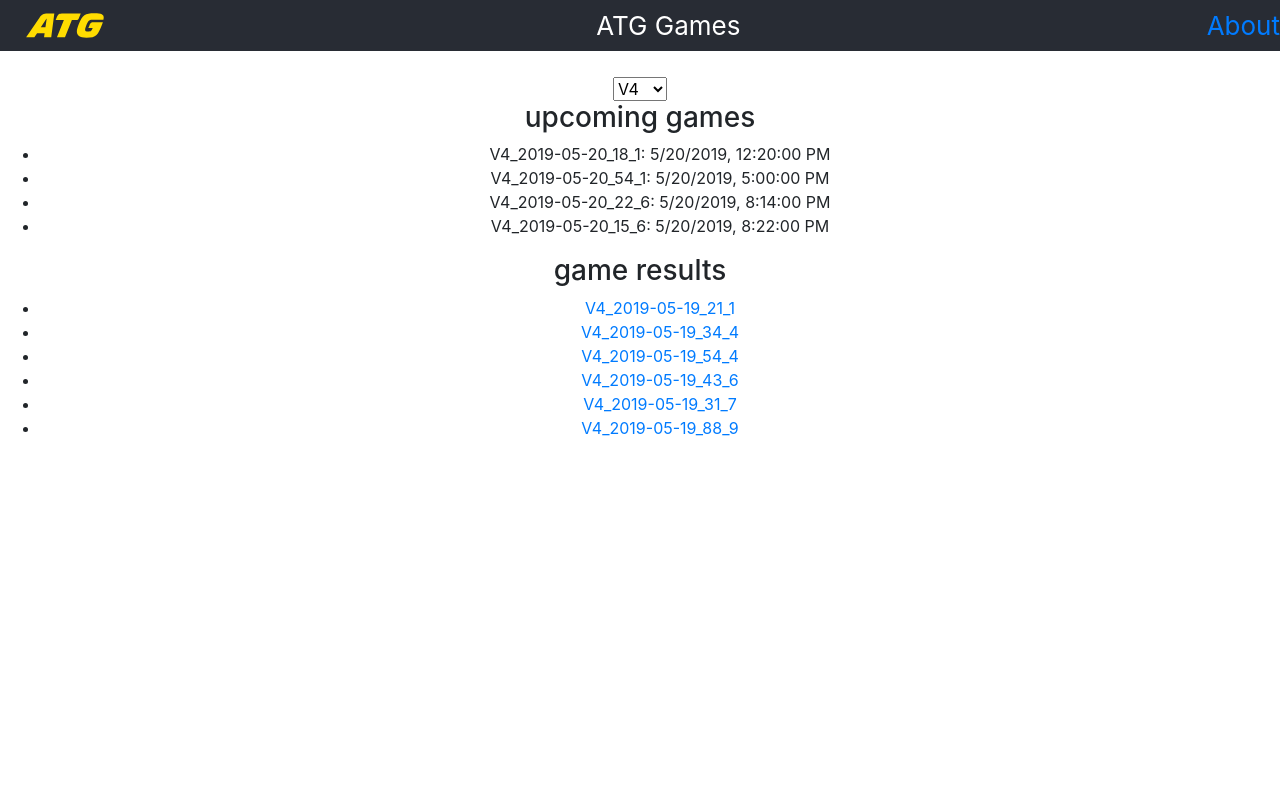
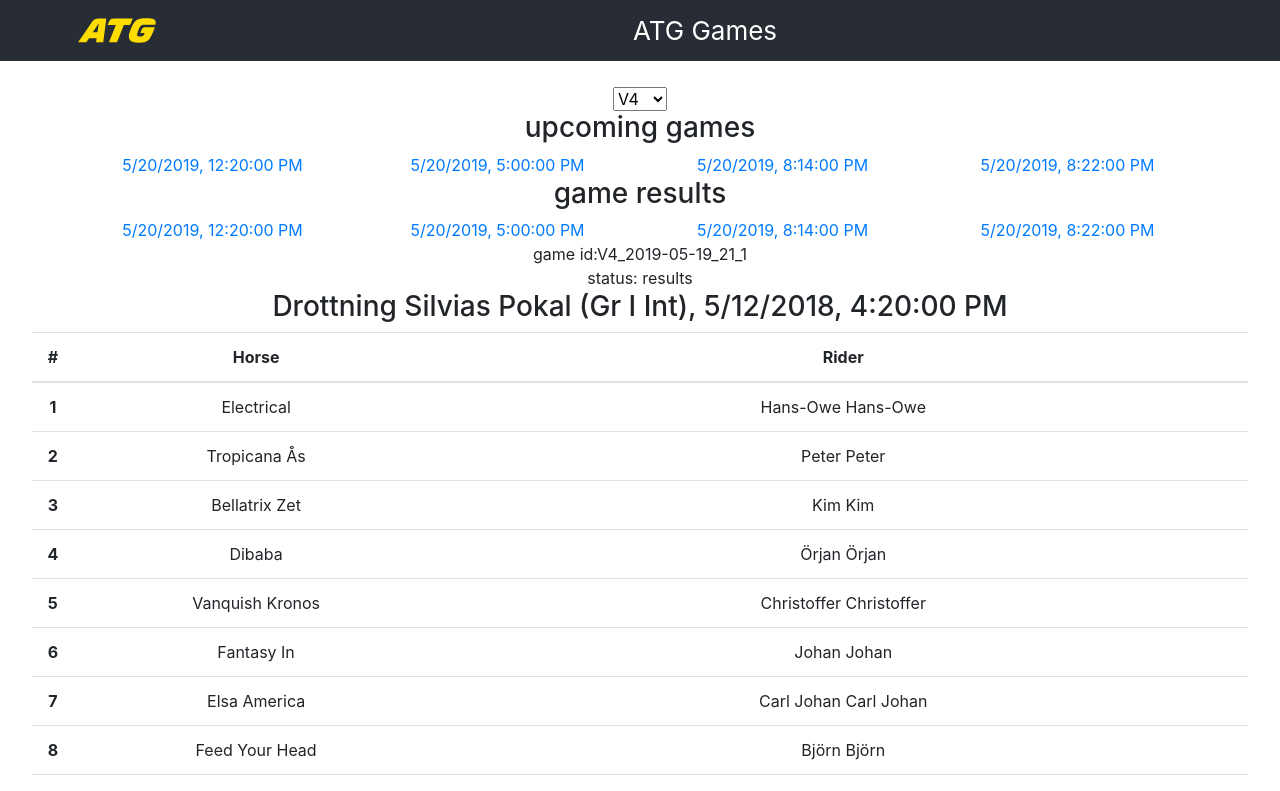
Before and after one commit to yuri-ivanov/racing-game-frontend, a React (Create React App) app: page /games/V4_2019-05-19_21_1 in a window 1280 px wide. Shown: the top 791 px of the page. Built offline with nearby package versions, Linux system fonts and the light colour scheme.

Commit message:
update styles, refactor file names

```diff
--- a/src/App.css
+++ b/src/App.css
@@ -11,6 +11,11 @@
   font-size: calc(10px + 2vmin);
   color: white;
   margin-bottom: 1em;
+  padding: 0.2em 2em;
+}
+
+.App main{
+  padding: 0em 2em;
 }
 
 .logo{
--- a/src/App.tsx
+++ b/src/App.tsx
@@ -3,10 +3,8 @@
 import { BrowserRouter as Router, Link, Route, RouteComponentProps } from 'react-router-dom'
 import logo from './atg.svg';
 import './App.css';
-import './gameListComponent';
-import GameListComponent from './gameListComponent';
-import GameComponent from './game';
-import { func } from 'prop-types';
+import './game/gameListComponent';
+import GameListComponent from './game/gameListComponent';
 
 type TParams = { id: string };
 
@@ -26,13 +24,11 @@
         <header className="App-header">
           <img src={logo} alt="logo" className="logo"/>
           <span className="title">ATG Games</span>
-          <Link to={'/about'}>About</Link>
         </header>
-        <GameListComponent  greeting="test" />
+        <main>
+          <GameListComponent  greeting="test" />
+        </main>
       </div>
-      <main>
-        <Route path="/about" exact component={about} />
-      </main>
     </Router>
   );
 }
--- a/src/GameDataSource.ts
+++ /dev/null
@@ -1,106 +0,0 @@
-import PRODUCTS_V4 from './json-mock/products-v4';
-import GAME_V75_2018_05_12_6_5 from './json-mock/game';
-
-export enum GameType{
-    V75 = "V75",
-    V65 = "V65",
-    V64 = "V64",
-    V4  = "V4"
-}
-
-export interface Games{
-    betType: string,
-    upcoming: Array<GameInfo>,
-    results: Array<GameInfo>
-}
-
-export interface GameInfo{
-    id: string,
-    startTime: Date
-}
-
-export interface Game{
-    id: string,
-    races: Array<Race>,
-    status: string
-}
-
-export interface Race{
-    date: Date,
-    name: string,
-    scheduledStartTime: Date,
-    starts: Array<RaceStart>
-}
-
-export interface RaceStart {
-    number: number,
-    driver: PersonName,
-    horse: Horse
-}
-
-export interface Horse {
-    name: string,
-    trainer: PersonName,
-    pedigree: {
-        father: {
-            name: string
-        }
-    }
-}
-
-export interface PersonName {
-    firstName: string,
-    lastName: string
-}
-
-export class GameDataSource{
-
-    static useMock: boolean = true;
-
-
-    static jsonToGames(jsonObj: any): Games {
-        const upcoming = (jsonObj.upcoming)? jsonObj.upcoming.map((gameInfo:any) => this.jsonToGameInfo(gameInfo)): [];
-        const results  = (jsonObj.results )? jsonObj.results.map( (gameInfo:any) => this.jsonToGameInfo(gameInfo)): [];
-        let obj = Object.assign({}, jsonObj, {upcoming: upcoming, results: results}) as Games;
-        return obj;
-    }
-
-    static jsonToGameInfo(jsonObj: any): GameInfo {
-        return Object.assign({}, jsonObj, {startTime: (jsonObj.startTime)?new Date(jsonObj.startTime):null}) as GameInfo;
-    }
-
-    static jsonToGame(jsonObj: any): Game {
-        const races = (jsonObj.races)? jsonObj.races.map((race:any) => this.jsonToRace(race)): [];
-        return Object.assign({}, jsonObj, {races: races});
-    }
-
-    static jsonToRace(jsonObj: any): Race {
-        return Object.assign({}, jsonObj,
-            {date: new Date(jsonObj.date), scheduledStartTime: new Date(jsonObj.scheduledStartTime)});
-    }
-
-    public static getGames(type: GameType): Promise<Games>{
-        if(this.useMock){
-            return new Promise<Games>((resolve, reject) => {
-                console.log('get mock games for ', type, PRODUCTS_V4);
-                resolve(this.jsonToGames(PRODUCTS_V4));
-            });
-        }
-        return fetch('/services/racinginfo/v1/api/products/'+type)
-            .then(response => this.jsonToGames(response.json()) );
-    }
-
-    public static getGame(id: string): Promise<Game>{
-        if(this.useMock){
-            return new Promise<Game>((resolve, reject) => {
-                console.log('get mock game for ', id, GAME_V75_2018_05_12_6_5);
-                const game = this.jsonToGame(GAME_V75_2018_05_12_6_5)
-                game.id = id;
-                resolve( game );
-            });
-        }
-        return fetch('/services/racinginfo/v1/api/games/'+id)
-            .then(response => this.jsonToGame(response.json()) );
-    }
-
-}
--- /dev/null
+++ b/src/game/atgDomainObjects.ts
@@ -0,0 +1,51 @@
+export enum GameType{
+    V75 = "V75",
+    V65 = "V65",
+    V64 = "V64",
+    V4  = "V4"
+}
+
+export interface Games{
+    betType: string,
+    upcoming: Array<GameInfo>,
+    results: Array<GameInfo>
+}
+
+export interface GameInfo{
+    id: string,
+    startTime: Date
+}
+
+export interface Game{
+    id: string,
+    races: Array<Race>,
+    status: string
+}
+
+export interface Race{
+    date: Date,
+    name: string,
+    scheduledStartTime: Date,
+    starts: Array<RaceStart>
+}
+
+export interface RaceStart {
+    number: number,
+    driver: PersonName,
+    horse: Horse
+}
+
+export interface Horse {
+    name: string,
+    trainer: PersonName,
+    pedigree: {
+        father: {
+            name: string
+        }
+    }
+}
+
+export interface PersonName {
+    firstName: string,
+    lastName: string
+}
--- /dev/null
+++ b/src/game/game.css
@@ -0,0 +1,7 @@
+table.race th:first-child{
+    width: 1em;
+}
+
+table.race th:nth-child(2){
+    width: 30%;
+}
--- a/src/game.tsx
+++ b/src/game/gameComponent.tsx
@@ -1,15 +1,17 @@
 import React from 'react';
-import {Game, GameDataSource} from './GameDataSource';
+import './game.css';
+import GameDataSource from './gameDataSource';
+import * as atg from './atgDomainObjects';
 import { RouteComponentProps } from 'react-router-dom';
 import { resolve } from 'dns';
-import { reject } from 'q';
+import { reject, race } from 'q';
 
 interface GameProps extends RouteComponentProps<any> {
 }
 
 interface GameComponentState{
     loading: boolean;
-    game: Game | null
+    game: atg.Game | null
 }
 
 export class GameComponent extends React.Component<GameProps, GameComponentState> {
@@ -19,8 +21,12 @@
         this.state = {game: null, loading: false};
     }
 
+    componentDidMount(){
+        const {params} = this.props.match;
+        this.loadGame(params.id);
+    }
 
-    loadGame(gameId:string):Promise<Game> {
+    loadGame(gameId:string):Promise<atg.Game> {
         if(this.state.loading){
             console.log('loading game is in progress');
             return new Promise((resolve, reject) => {
@@ -34,8 +40,15 @@
                 return jsonData;});
     }
 
+    renderRaceStarts(starts: Array<atg.RaceStart>){
+        let startsHtml = starts.map(raceStart => (<tr key={raceStart.number}><th>{raceStart.number}</th><td>{raceStart.horse.name}</td><td>{raceStart.driver.firstName} {raceStart.driver.firstName}</td></tr>));
+        return (<table className="table race">
+            <thead><tr><th scope="col">#</th><th scope="col">Horse</th><th scope="col">Rider</th></tr></thead>
+            <tbody>{startsHtml}</tbody>
+        </table>);
+    }
+
     render() {
-        const {params} = this.props.match;
         if(this.state.loading){
             return (<div>Loading...</div>);
         }
@@ -44,7 +57,11 @@
             return null;
         }
         const game = this.state.game;
-        const races = game.races.map(r => <div key={r.name+r.date.toLocaleDateString()}>{r.name}, {r.scheduledStartTime.toLocaleString()}</div>);
+        const races = game.races.map(r =>
+            <div key={r.name+r.date.toLocaleDateString()}>
+                <h3>{r.name}, {r.scheduledStartTime.toLocaleString()}</h3>
+                {this.renderRaceStarts(r.starts)}
+            </div>);
         return (
         <div>
             <div>game id:{game.id}</div>
--- /dev/null
+++ b/src/game/gameDataSource.ts
@@ -0,0 +1,54 @@
+import PRODUCTS_V4 from '../json-mock/products-v4';
+import GAME_V75_2018_05_12_6_5 from '../json-mock/game';
+import * as atg from './atgDomainObjects';
+
+export default class GameDataSource{
+
+    static useMock: boolean = true;
+
+    static jsonToGames(jsonObj: any): atg.Games {
+        const upcoming = (jsonObj.upcoming)? jsonObj.upcoming.map((gameInfo:any) => this.jsonToGameInfo(gameInfo)): [];
+        const results  = (jsonObj.results )? jsonObj.results.map( (gameInfo:any) => this.jsonToGameInfo(gameInfo)): [];
+        let obj = Object.assign({}, jsonObj, {upcoming: upcoming, results: results}) as atg.Games;
+        return obj;
+    }
+
+    static jsonToGameInfo(jsonObj: any): atg.GameInfo {
+        return Object.assign({}, jsonObj, {startTime: (jsonObj.startTime)?new Date(jsonObj.startTime):null}) as atg.GameInfo;
+    }
+
+    static jsonToGame(jsonObj: any): atg.Game {
+        const races = (jsonObj.races)? jsonObj.races.map((race:any) => this.jsonToRace(race)): [];
+        return Object.assign({}, jsonObj, {races: races});
+    }
+
+    static jsonToRace(jsonObj: any): atg.Race {
+        return Object.assign({}, jsonObj,
+            {date: new Date(jsonObj.date), scheduledStartTime: new Date(jsonObj.scheduledStartTime)});
+    }
+
+    public static getGames(type: atg.GameType): Promise<atg.Games>{
+        if(this.useMock){
+            return new Promise<atg.Games>((resolve, reject) => {
+                console.log('get mock games for ', type, PRODUCTS_V4);
+                resolve(this.jsonToGames(PRODUCTS_V4));
+            });
+        }
+        return fetch('/services/racinginfo/v1/api/products/'+type)
+            .then(response => this.jsonToGames(response.json()) );
+    }
+
+    public static getGame(id: string): Promise<atg.Game>{
+        if(this.useMock){
+            return new Promise<atg.Game>((resolve, reject) => {
+                console.log('get mock game for ', id, GAME_V75_2018_05_12_6_5);
+                const game = this.jsonToGame(GAME_V75_2018_05_12_6_5)
+                game.id = id;
+                resolve( game );
+            });
+        }
+        return fetch('/services/racinginfo/v1/api/games/'+id)
+            .then(response => this.jsonToGame(response.json()) );
+    }
+
+}
--- a/src/gameListComponent.tsx
+++ b/src/game/gameListComponent.tsx
@@ -1,12 +1,13 @@
 import React from 'react';
-import {Games, GameType, GameDataSource, Game} from './GameDataSource';
-import {GameComponent} from './game';
+import GameDataSource from './gameDataSource';
+import * as atg from './atgDomainObjects';
+import {GameComponent} from './gameComponent';
 import { Route, Link } from 'react-router-dom';
 
 interface GameListComponentState{
-    gameType: GameType,
-    games: Games | null,
-    currentGame: Game | null,
+    gameType: atg.GameType,
+    games: atg.Games | null,
+    currentGame: atg.Game | null,
     isLoaded: boolean
 }
 
@@ -15,7 +16,7 @@
     constructor(props: Readonly<any>){
         super(props);
         this.state = {
-            gameType:GameType.V4,
+            gameType:atg.GameType.V4,
             games: {betType:"", upcoming:[], results:[]},
             isLoaded: true,
             currentGame: null
@@ -23,13 +24,10 @@
     }
 
     componentDidMount() {
-    }
-
-    componentWillMount() {
         this.loadGames();
     }
 
-    loadGames(gameType?:GameType){
+    loadGames(gameType?:atg.GameType){
         const gt = (gameType)?gameType:this.state.gameType;
         this.setState({isLoaded: false});
         GameDataSource.getGames(gt)
@@ -39,24 +37,32 @@
     }
 
     onGameTypeChange(e: React.FormEvent<HTMLSelectElement>) {
-        this.loadGames(GameType[e.currentTarget.value as keyof typeof GameType]);
+        this.loadGames(atg.GameType[e.currentTarget.value as keyof typeof atg.GameType]);
+    }
+
+    renderGameInfo(gameInfoArray: Array<atg.GameInfo>){
+        if(!gameInfoArray) return null;
+        return gameInfoArray.map( gameInfo =>
+                <div key={gameInfo.id} className="game col" >
+                    <Link to={"/games/"+gameInfo.id}>{gameInfo.startTime.toLocaleString()}</Link>
+                </div>);
+    }
+
+    renderGames(games: atg.Games){
+        let upcomingGames = this.renderGameInfo(games.upcoming);
+        let gameResults = this.renderGameInfo(games.upcoming);
+        return (<div>
+                <h3>upcoming games</h3><div className="container"><div className="row">{upcomingGames}</div></div>
+                <h3>game results</h3><div className="container"><div className="row">{gameResults}</div></div>
+            </div>);
     }
 
     render() {
-        const gameTypeOptions = Object.keys(GameType).map(key => <option key={key} value={key}>{key}</option>);
+        const gameTypeOptions = Object.keys(atg.GameType).map(key => <option key={key} value={key}>{key}</option>);
 
         let gameList = <p>Loading ... </p>;
         if(this.state.isLoaded && this.state.games){
-            let upcomingGames = (this.state.games.upcoming)?this.state.games.upcoming.map(gameInfo =>
-                <li key={gameInfo.id} className="game" >{gameInfo.id}: {gameInfo.startTime.toLocaleString()}</li>
-                ):null;
-            let gameResults = (this.state.games.results)?this.state.games.results.map(gameInfo =>
-                <li key={gameInfo.id} className="game" >
-                    <Link to={"/games/"+gameInfo.id}>{gameInfo.id}</Link>
-                </li>
-                ):null;
-
-            gameList =<div><h3>upcoming games</h3><ul>{upcomingGames}</ul><h3>game results</h3><ul>{gameResults}</ul></div>;
+            gameList = this.renderGames(this.state.games);
         }
 
         return (
```
